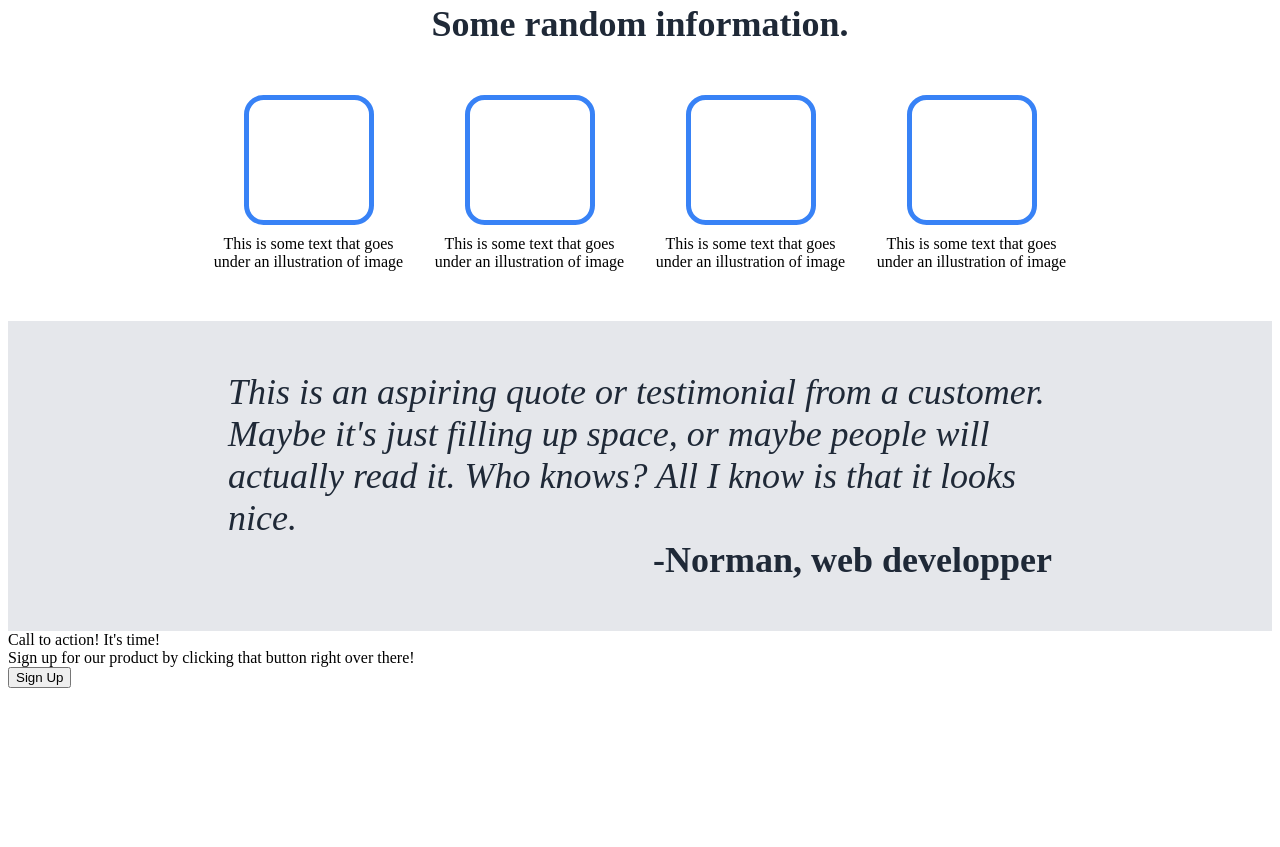
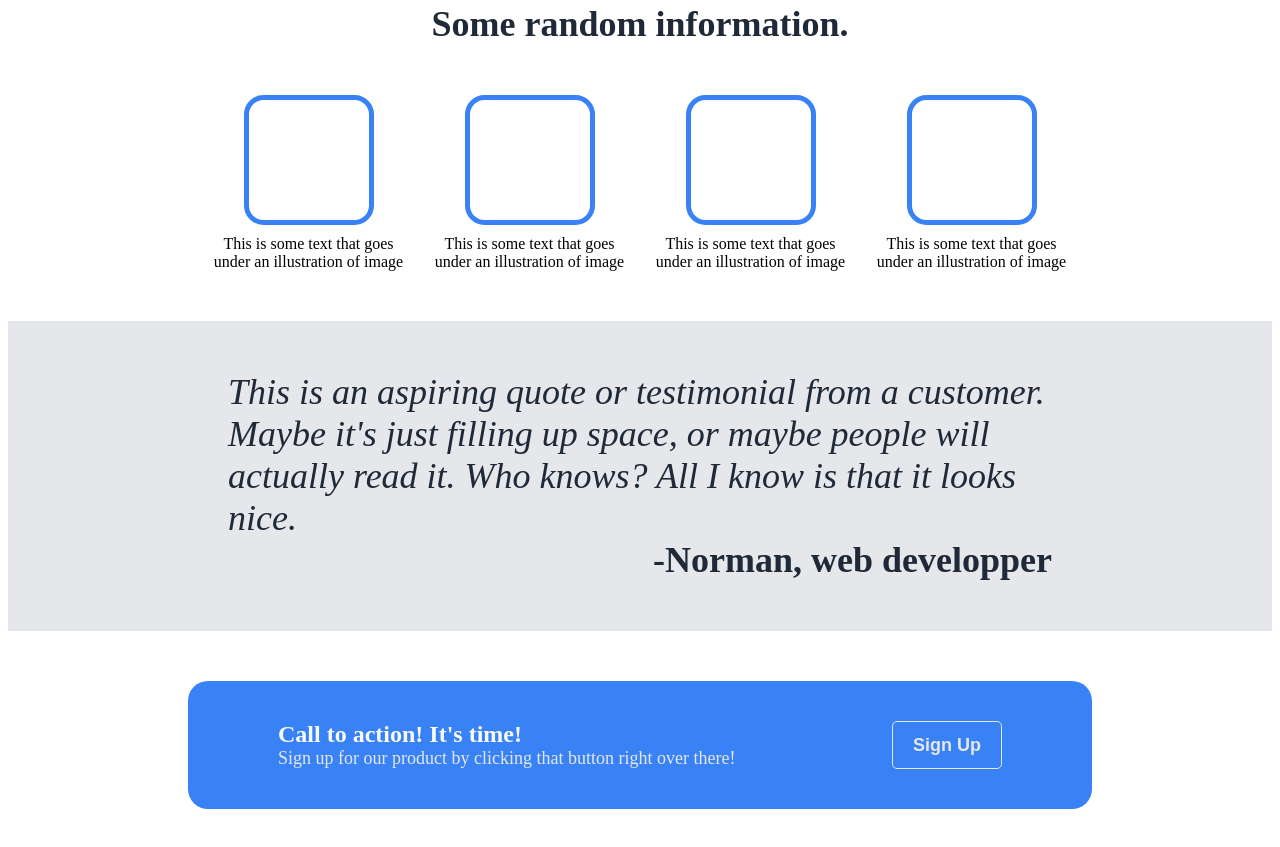
Before and after one commit to Nouamanebld/Landing_page, a plain HTML site: page index.html in a window 1280 px wide. Shown: the part 392-1239 px from the top of the page. Before the commit the page ends 1088 px from the top, so only its background shows below. Drawn offline with Linux system fonts and the light colour scheme.

Commit message:
Style the call to action section

```diff
--- a/index.html
+++ b/index.html
@@ -50,8 +50,10 @@
             <div class="writer">-Norman, web developper</div>
         </div>
         <div class="call-action">
-            <div class="call-title">Call to action! It's time!</div>
-            <div class="call-sub">Sign up for our product by clicking that button right over there!</div>
+            <div class="call-text">
+                <div class="call-title">Call to action! It's time!</div>
+                <div class="call-sub">Sign up for our product by clicking that button right over there!</div>
+            </div>
             <button class="btn-call">Sign Up</button>
         </div>
     </body>
--- a/style.css
+++ b/style.css
@@ -104,3 +104,33 @@
     color: #1F2937;
     text-align: end;
 }
+
+.call-action {
+    margin: 50px 180px;
+    background-color: #3882F6;
+    padding:40px 90px;
+    display: flex;
+    justify-content: space-between;
+    border-radius: 20px;
+}
+
+.call-title {
+    color: #F9FAF8;
+    font-weight: bolder;
+    font-size: 24px;
+}
+
+.call-sub {
+    color: #e5e7eb;
+    font-size: 18px;
+}
+
+.btn-call {
+    background-color: #3882F6;
+    color: #e5e7eb;
+    border: 1px solid #e5e7eb;
+    border-radius: 5px;
+    font-size: 18px;
+    font-weight: bold;
+    padding: 0 20px;
+}
```
